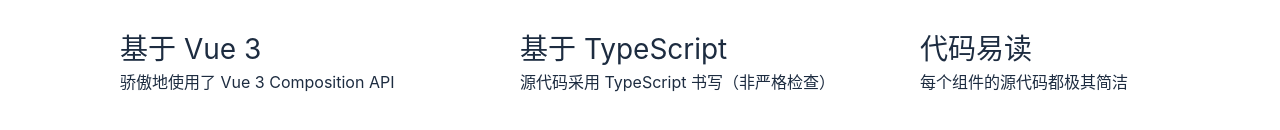
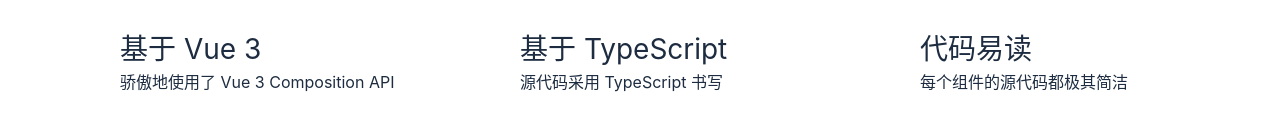
Before and after one commit to aliyuv/Aliyu-ui, a Vue app: page / in a window 1280 px wide. Shown: the part 392-522 px from the top of the page. Built offline with nearby package versions, Linux system fonts and the light colour scheme.

Commit message:
add route 修改home

```diff
--- a/src/router.ts
+++ b/src/router.ts
@@ -26,7 +26,7 @@
             children: [
                 {
                     path: "",
-                    component: DocDemo
+                    redirect: "/doc/intro"
                 },
                 {
                     path: "switch",
--- a/src/views/Home.vue
+++ b/src/views/Home.vue
@@ -24,7 +24,7 @@
           <use xlink:href="#icon-typescript"></use>
         </svg>
         <h3>基于 TypeScript </h3>
-        <p>源代码采用 TypeScript 书写（非严格检查）</p>
+        <p>源代码采用 TypeScript 书写</p>
       </li>
       <li>
         <svg class="icon">
```
